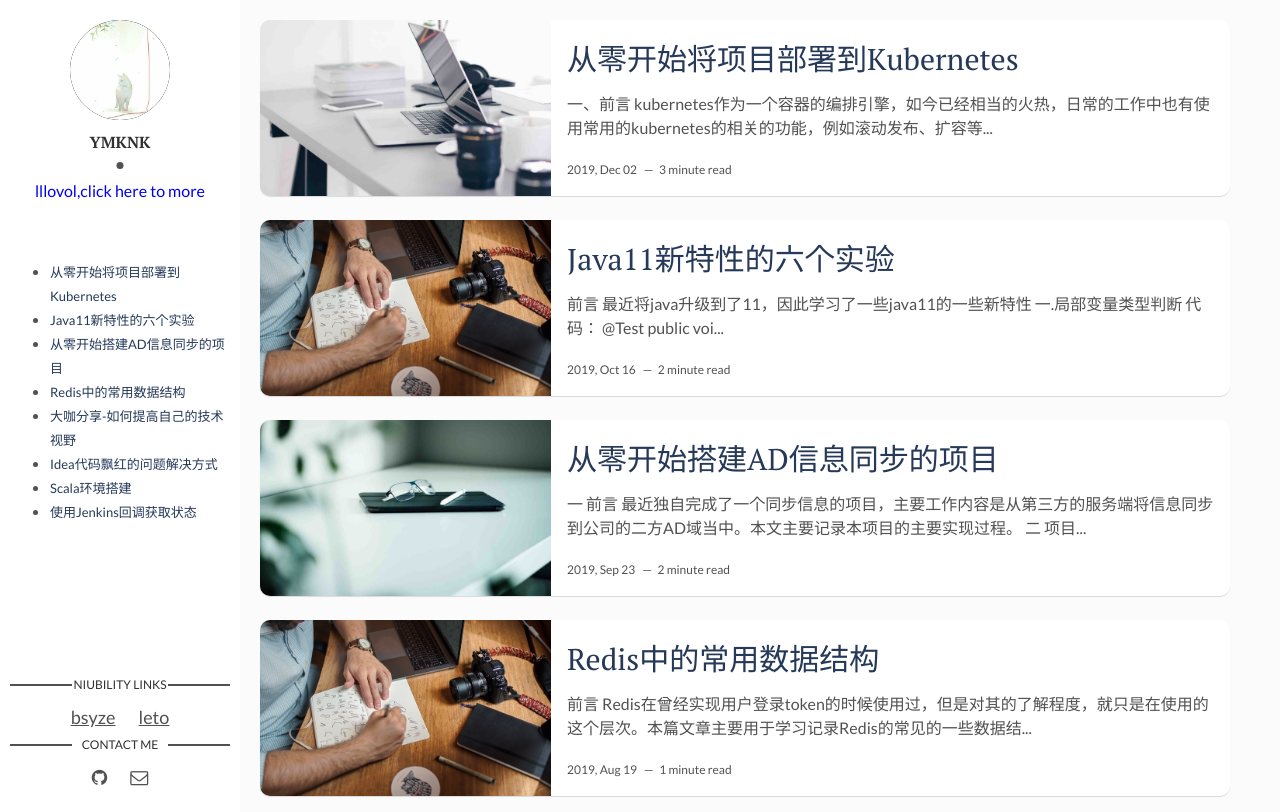
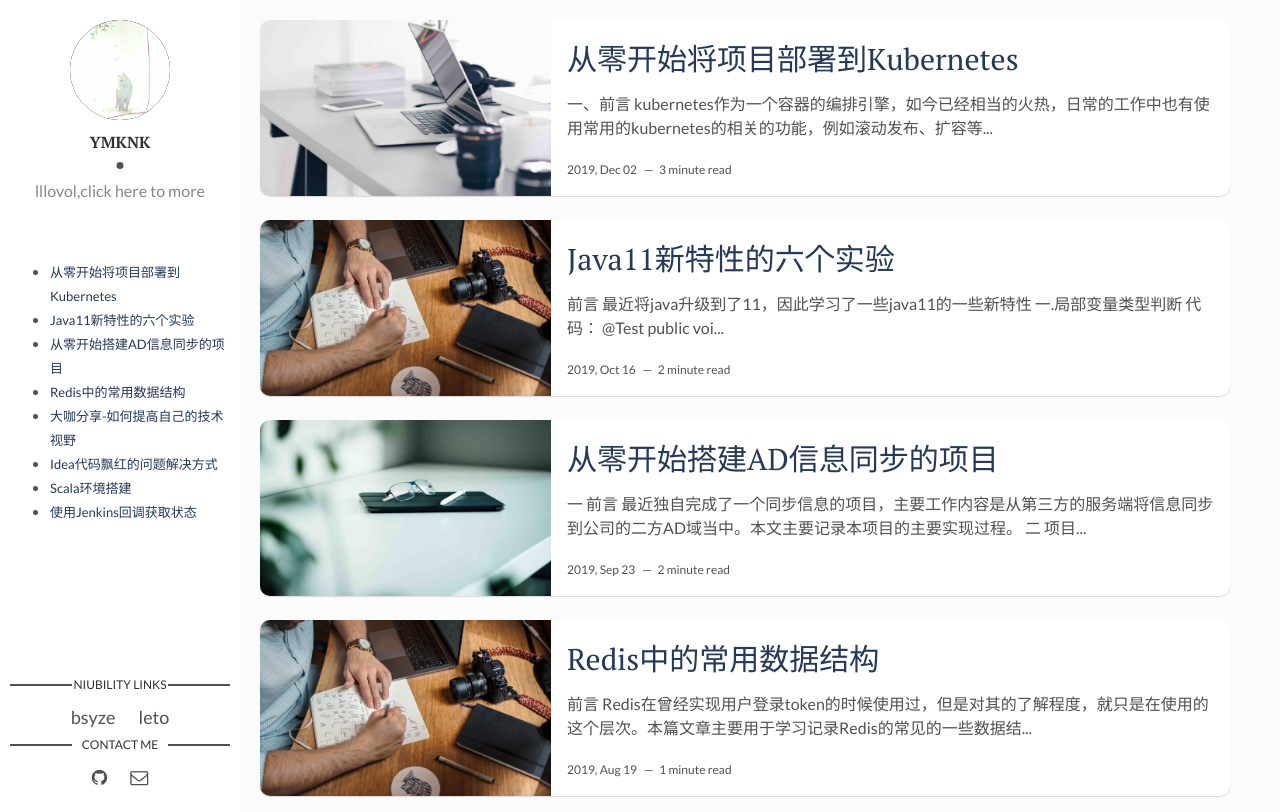
Before and after one commit to ymkNK/ymkNK.github.io, a Jekyll site: the page built from index.html, in a window 1280 px wide. Shown: the top 812 px of the page. Built offline with Jekyll 4.4.1, drawn with Linux system fonts in a browser that asks for light colours; the list of posts is cut into pages by our own code; comment, search, counter and statistics services are not loaded.

Commit message:
2019-12-27-a-css

```diff
--- a/assets/css/main.css
+++ b/assets/css/main.css
@@ -98,9 +98,21 @@ pre {
  */
 a {
     background-color: transparent;
+    color: rgba(101, 101, 101, 0.78);
     /* 1 */
     -webkit-text-decoration-skip: objects;
+    text-decoration: none;
+    /*color: #4d4d4c;*/
     /* 2 */
+}
+a:active {
+    color: #3399FF;
+    font-weight: bold;
+}
+
+a:hover {
+    color: #3399FF;
+    font-weight: bold;
 }
 
 /**
@@ -1400,15 +1412,19 @@ a.newer-posts:hover {
         -ms-flex-direction: column;
         flex-direction: column;
     }
+
     .post .post-thumbnail {
         width: 100%;
     }
+
     .post .post-content {
         width: 100%;
     }
+
     .post .post-content .post-title {
         margin: 0 0 5px;
     }
+
     .post .post-content .post-title a {
         font-size: 21px;
     }
@@ -1437,14 +1453,17 @@ a.newer-posts:hover {
         -webkit-box-shadow: 0 1px 1px 0 rgba(31, 35, 46, 0.15);
         box-shadow: 0 1px 1px 0 rgba(31, 35, 46, 0.15);
     }
+
     .sidebar footer {
         margin-bottom: 10px;
     }
+
     .about {
         text-align: center;
         max-width: 480px;
         margin: 10px auto auto;
     }
+
     .about img {
         width: 100px;
         height: 100px;
@@ -1452,6 +1471,7 @@ a.newer-posts:hover {
         border-radius: 100%;
         margin-bottom: 10px;
     }
+
     .content-box {
         padding: 20px 10px;
         display: -webkit-box;
@@ -1471,6 +1491,7 @@ a.newer-posts:hover {
         -ms-flex-align: stretch;
         align-items: stretch;
     }
+
     .contact-title, .copyright {
         display: none;
     }
@@ -1481,6 +1502,7 @@ a.newer-posts:hover {
     .content-box {
         padding: 10px;
     }
+
     .post {
         width: 98%;
         max-width: 100%;
@@ -1512,7 +1534,7 @@ a.newer-posts:hover {
 /* -----------toc-------------*/
 .toc-container {
     /* height:300px; */
-  overflow:auto;
+    overflow: auto;
     /* position: fixed;
     right: 0px;
     top: 0px; */
@@ -1546,24 +1568,28 @@ a.newer-posts:hover {
         width: 68%;
     }
 }
+
 @media only screen and (min-width: 992px) {
     section.comment-area {
         float: right;
         width: 72%;
     }
 }
+
 @media only screen and (min-width: 1126px) {
     section.comment-area {
         float: right;
         width: 76%;
     }
 }
+
 @media only screen and (min-width: 1256px) {
     section.comment-area {
         float: right;
         width: 970px;
     }
 }
+
 section.comment-area {
     margin: 0 10px;
 }
```
Lines whose indentation alone changed are shown as unchanged.
